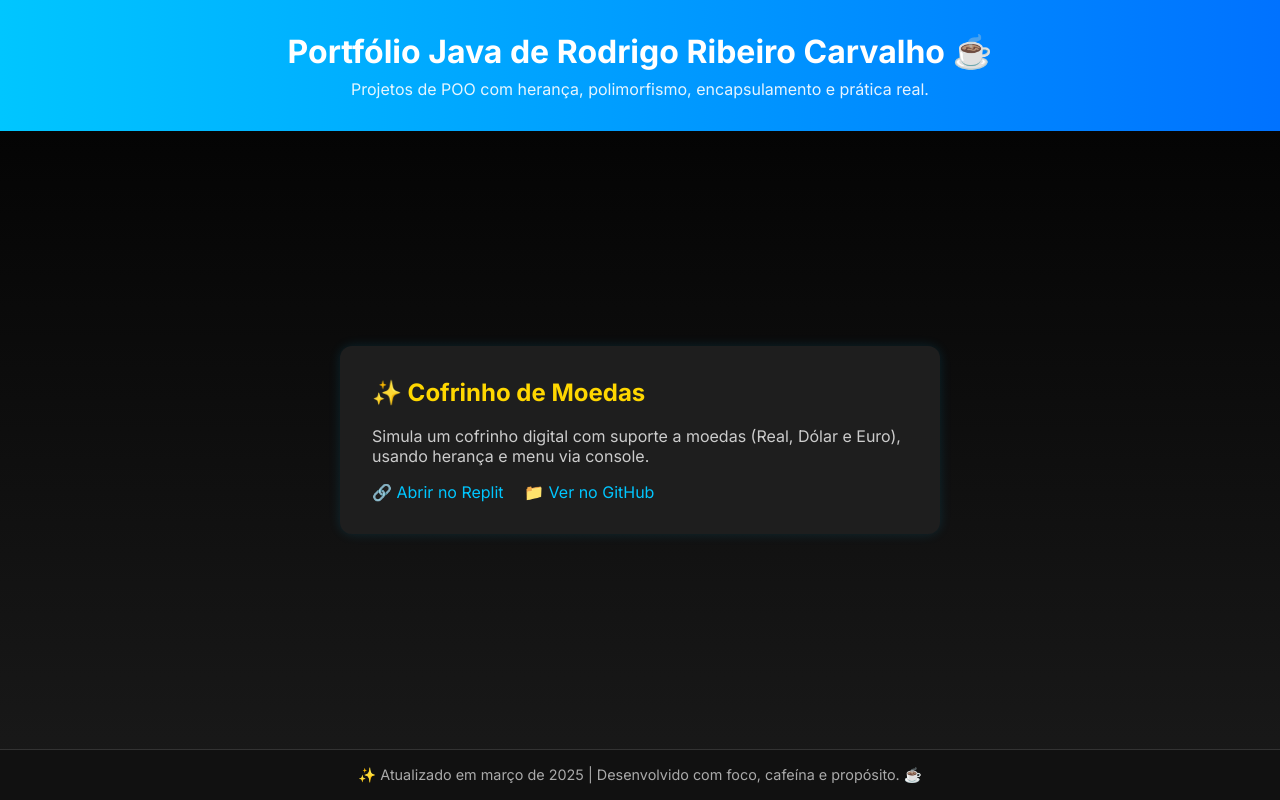
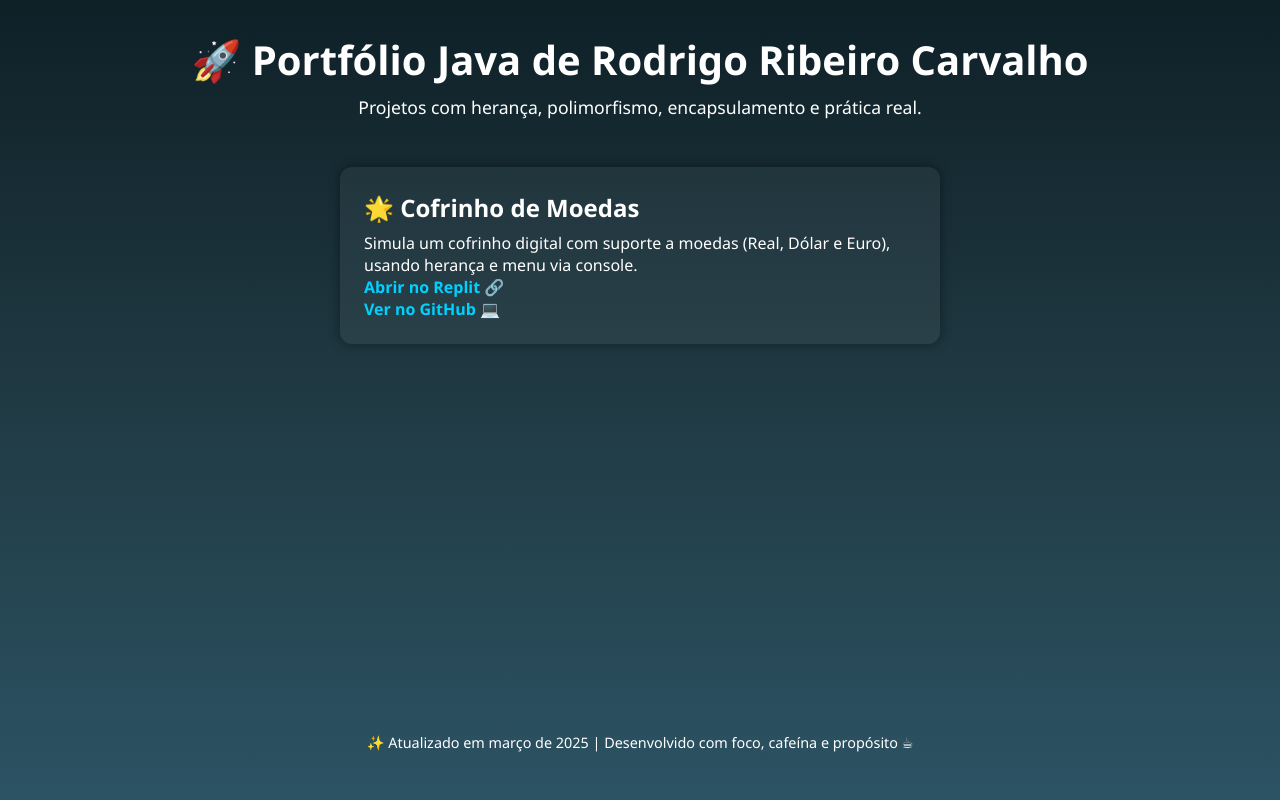
Before and after one commit to Rodrigo-RRC/Projetos_Java, a plain HTML site: page docs/index.html in a window 1280 px wide. Drawn offline with Linux system fonts and the light colour scheme.

Commit message:
Update index.html

```diff
--- a/docs/index.html
+++ b/docs/index.html
@@ -1,106 +1,115 @@
 <!DOCTYPE html>
-<html lang="pt-br">
+<html lang="pt-BR">
 <head>
-  <meta charset="UTF-8">
-  <meta name="viewport" content="width=device-width, initial-scale=1.0">
-  <title>Portfólio Java - Rodrigo Ribeiro Carvalho</title>
-  <link href="https://fonts.googleapis.com/css2?family=Inter:wght@400;700&display=swap" rel="stylesheet">
+  <meta charset="UTF-8" />
+  <meta name="viewport" content="width=device-width, initial-scale=1.0"/>
+  <title>Portfólio Java de Rodrigo Ribeiro Carvalho</title>
   <style>
-    * { box-sizing: border-box; }
+    * {
+      margin: 0;
+      padding: 0;
+      box-sizing: border-box;
+    }
     body {
-      margin: 0;
-      font-family: 'Inter', sans-serif;
-      background: linear-gradient(to bottom, #000000, #1a1a1a);
-      color: #fff;
+      font-family: 'Segoe UI', Tahoma, Geneva, Verdana, sans-serif;
+      background: linear-gradient(to bottom, #0f2027, #203a43, #2c5364);
+      color: #ffffff;
       display: flex;
       flex-direction: column;
+      align-items: center;
+      justify-content: flex-start;
       min-height: 100vh;
+      padding: 2rem;
     }
-    header {
-      background: linear-gradient(to right, #00c6ff, #0072ff);
-      padding: 2rem;
-      text-align: center;
-      animation: fadeDown 1.2s ease-out;
+    h1 {
+      font-size: 2.5rem;
+      animation: fadeInUp 1s ease forwards;
     }
-    header h1 {
-      margin: 0;
-      font-size: 2rem;
+    h1 span {
+      display: inline-block;
+      transform: translateY(-20px);
+      opacity: 0;
+      animation: bounceIn 1s ease forwards;
     }
-    header p {
-      margin: 0.5rem 0 0;
-      font-size: 1rem;
-      opacity: 0.9;
+    @keyframes bounceIn {
+      to {
+        transform: translateY(0);
+        opacity: 1;
+      }
     }
-    main {
-      flex: 1;
-      display: flex;
-      justify-content: center;
-      align-items: center;
-      padding: 3rem 1rem;
+    @keyframes fadeInUp {
+      from {
+        opacity: 0;
+        transform: translateY(30px);
+      }
+      to {
+        opacity: 1;
+        transform: translateY(0);
+      }
     }
-    .project {
-      background: #1e1e1e;
-      padding: 2rem;
+
+    .subtitulo {
+      font-size: 1.1rem;
+      margin-top: 0.5rem;
+      opacity: 0;
+      animation: fadeInUp 1.5s ease forwards;
+      animation-delay: 0.8s;
+    }
+
+    .card {
+      background-color: rgba(255, 255, 255, 0.05);
+      padding: 1.5rem;
+      margin-top: 3rem;
       border-radius: 12px;
-      box-shadow: 0 0 12px #00c6ff22;
+      box-shadow: 0 0 12px rgba(0, 0, 0, 0.4);
+      width: 100%;
       max-width: 600px;
-      animation: fadeUp 1.2s ease-out;
+      opacity: 0;
+      animation: fadeInUp 2s ease forwards;
+      animation-delay: 1.5s;
     }
-    .project h2 {
-      margin-top: 0;
-      color: #ffd700;
-      display: flex;
-      align-items: center;
-      gap: 0.5rem;
+
+    .card h2 {
+      margin-bottom: 0.5rem;
     }
-    .project p {
-      color: #ccc;
+
+    a {
+      color: #00d1ff;
+      text-decoration: none;
+      font-weight: bold;
     }
-    .project a {
-      color: #00c6ff;
-      display: inline-block;
-      margin-right: 1rem;
-      text-decoration: none;
-      transition: transform 0.2s ease;
+
+    a:hover {
+      text-decoration: underline;
     }
-    .project a:hover {
-      transform: scale(1.05);
-    }
+
     footer {
-      text-align: center;
+      margin-top: auto;
       padding: 1rem;
       font-size: 0.9rem;
-      color: #aaa;
-      border-top: 1px solid #333;
-      background-color: #111;
-    }
-    @keyframes fadeDown {
-      0% { transform: translateY(-30px); opacity: 0; }
-      100% { transform: translateY(0); opacity: 1; }
-    }
-    @keyframes fadeUp {
-      0% { transform: translateY(30px); opacity: 0; }
-      100% { transform: translateY(0); opacity: 1; }
+      opacity: 0;
+      animation: fadeInUp 2s ease forwards;
+      animation-delay: 2s;
     }
   </style>
 </head>
 <body>
-  <header>
-    <h1>Portfólio Java de Rodrigo Ribeiro Carvalho ☕</h1>
-    <p>Projetos de POO com herança, polimorfismo, encapsulamento e prática real.</p>
-  </header>
+  <h1>
+    <span>🚀</span> Portfólio Java de Rodrigo Ribeiro Carvalho
+  </h1>
+  <div class="subtitulo">
+    Projetos com herança, polimorfismo, encapsulamento e prática real.
+  </div>
 
-  <main>
-    <div class="project">
-      <h2>✨ Cofrinho de Moedas</h2>
-      <p>Simula um cofrinho digital com suporte a moedas (Real, Dólar e Euro), usando herança e menu via console.</p>
-      <a href="https://replit.com/@rodrigorcdev/cofrinhomoedas" target="_blank">🔗 Abrir no Replit</a>
-      <a href="https://github.com/Rodrigo-RRC/Projetos_Java/tree/main/cofrinho_moedas" target="_blank">📁 Ver no GitHub</a>
-    </div>
-  </main>
+  <div class="card">
+    <h2>🌟 Cofrinho de Moedas</h2>
+    <p>Simula um cofrinho digital com suporte a moedas (Real, Dólar e Euro), usando herança e menu via console.</p>
+    <p><a href="https://replit.com/@rodrigorcdev/cofrinhomoedas" target="_blank">Abrir no Replit 🔗</a></p>
+    <p><a href="https://github.com/Rodrigo-RRC/Projetos_Java/tree/main/cofrinho_moedas" target="_blank">Ver no GitHub 💻</a></p>
+  </div>
 
   <footer>
-    ✨ Atualizado em março de 2025 | Desenvolvido com foco, cafeína e propósito. ☕
+    ✨ Atualizado em março de 2025 | Desenvolvido com foco, cafeína e propósito ☕
   </footer>
 </body>
 </html>
```
